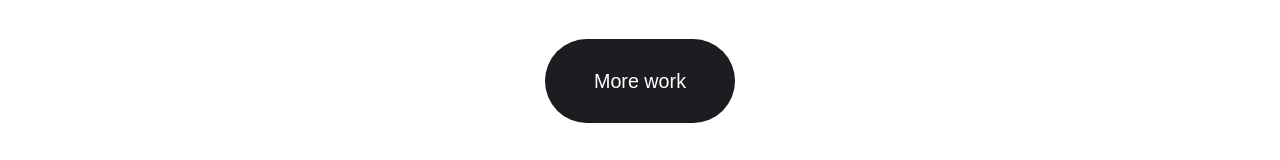
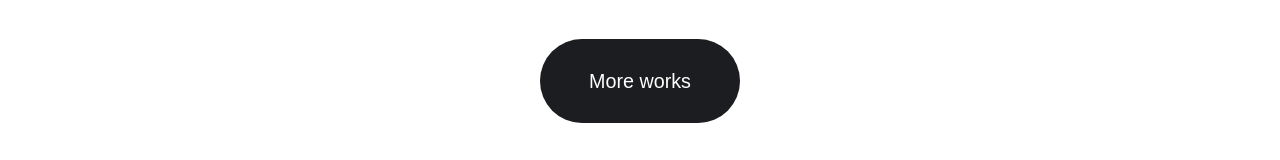
Before and after one commit to ssenick/ssenick-portfolio, a React (Vite) app: page / in a window 1280 px wide. Shown: the part 2003-2163 px from the top of the page. Built offline with nearby package versions, Linux system fonts and the light colour scheme.

Commit message:
added translations

```diff
--- a/src/pages/HomePage/ui/HomeList/HomeList.tsx
+++ b/src/pages/HomePage/ui/HomeList/HomeList.tsx
@@ -1,4 +1,5 @@
 import { memo } from 'react';
+import { useTranslation } from 'react-i18next';
 import { Link } from 'react-router-dom';
 
 import type { animateListItemsType } from '@/components/AnimateList';
@@ -30,15 +31,16 @@ const menuLinks: animateListItemsType[] = [
 
 const HomeList = memo((props: HomeListProps) => {
    const { className } = props;
+   const { t } = useTranslation('page');
    return (
       <div className={classNames(cls.HomeList, {}, [className])}>
          <div className={cls.header}>
-            <Title notPadding>SELECTED PROJECTS</Title>
+            <Title notPadding>{t('Home list title')}</Title>
          </div>
          <AnimateList notHeader links={menuLinks} />
          <div className={cls.footer}>
             <AppButton>
-               <Link to={getRouteWork()}>More work</Link>
+               <Link to={getRouteWork()}>{t('More works')}</Link>
             </AppButton>
          </div>
       </div>
```
